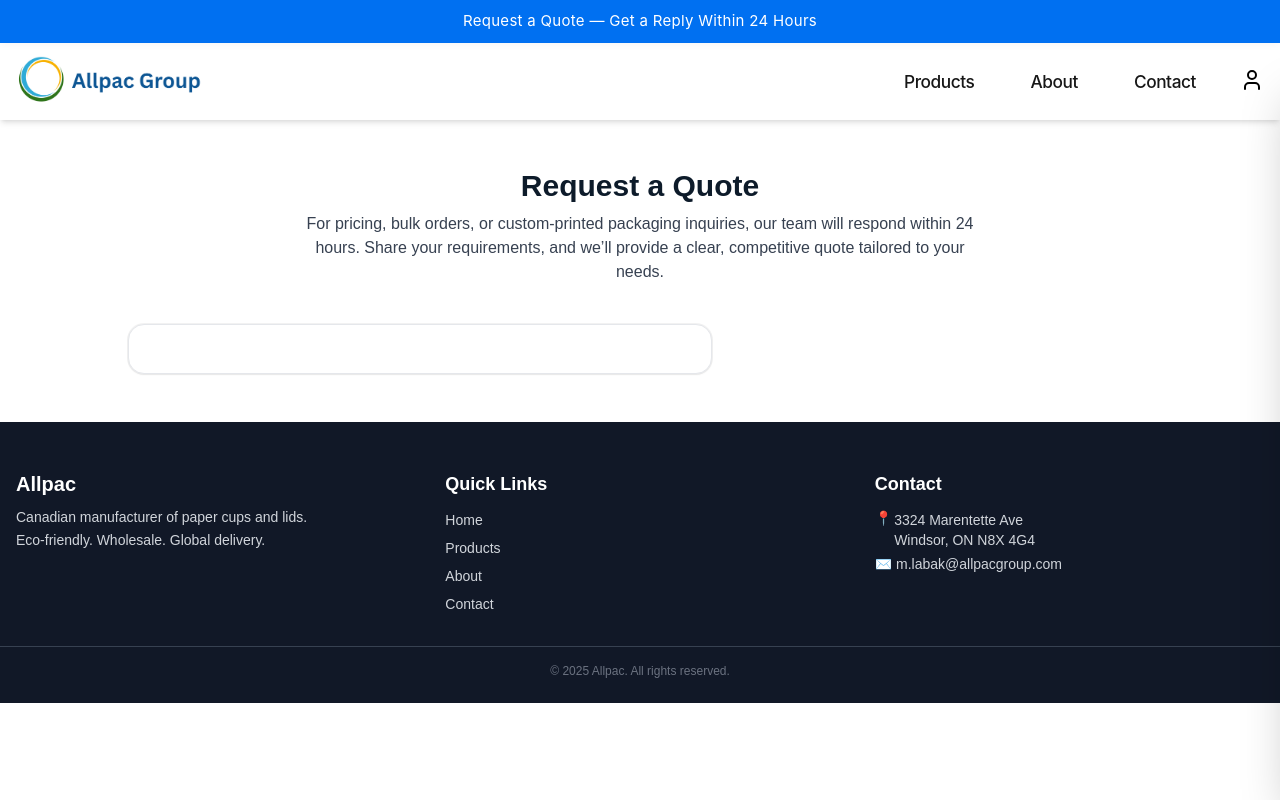
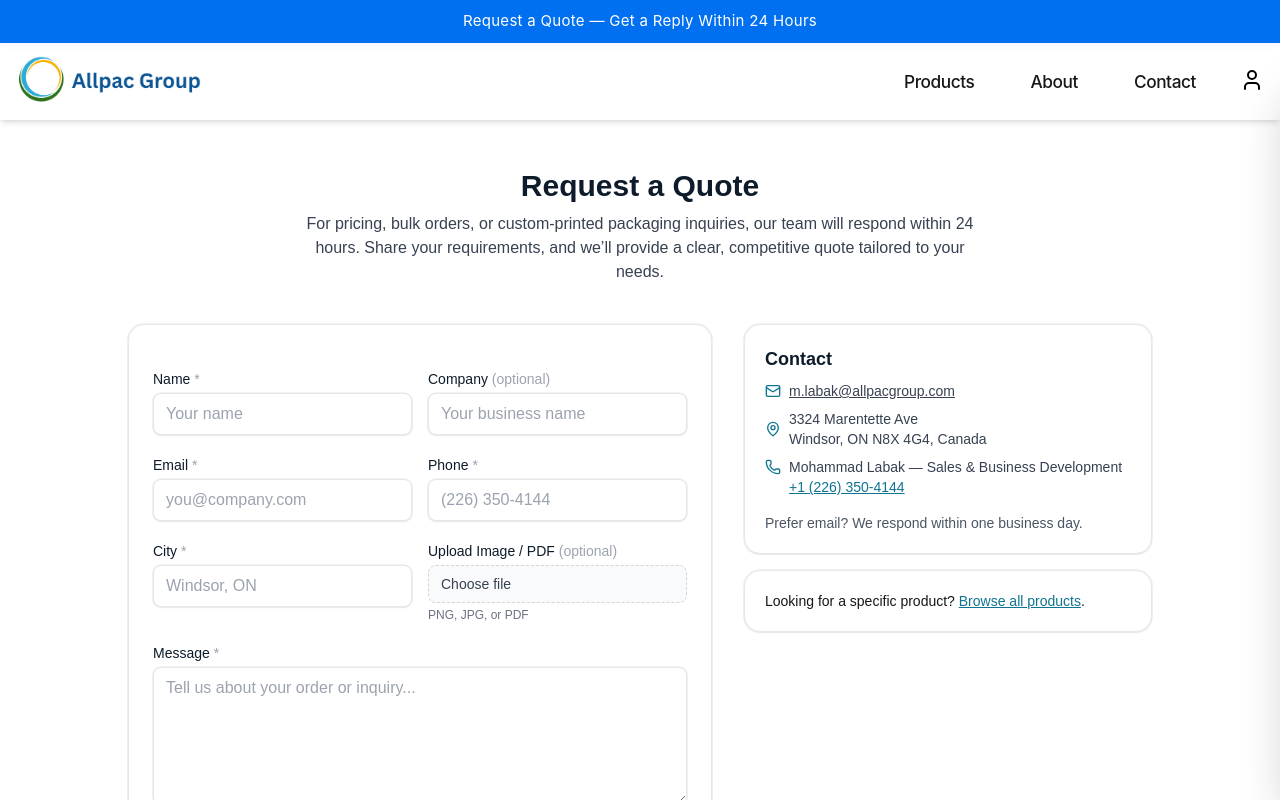
Before and after one commit to Emadedin1/allpacstore, a Next.js app: page /contact in a window 1280 px wide. Shown: the top 800 px of the page. Built offline with nearby package versions, Linux system fonts and the light colour scheme.

Commit message:
Update contactClient.jsx

```diff
--- a/src/app/contact/contactClient.jsx
+++ b/src/app/contact/contactClient.jsx
@@ -4,6 +4,7 @@ import { useState } from "react";
 import { MapPin, Phone, Mail } from "lucide-react";
 import Link from "next/link";
 
+// 🔽 everything below stays exactly the same
 export default function ContactClient() {
   const [loading, setLoading] = useState(false);
   const [ok, setOk] = useState(null);
@@ -28,7 +29,7 @@ export default function ContactClient() {
       if (res.ok) {
         setOk(true);
         form.reset();
-      } else if (data.errors?.length > 0) {
+      } else if (data.errors && data.errors.length > 0) {
         setError(data.errors[0].message);
         setOk(false);
       } else {
@@ -52,12 +53,11 @@ export default function ContactClient() {
           </h1>
           <p className="mx-auto mt-2 max-w-2xl text-gray-700">
             For pricing, bulk orders, or custom-printed packaging inquiries,
-            our team will respond within 24 hours. Share your requirements, and we’ll
-            provide a clear, competitive quote tailored to your needs.
+            our team will respond within 24 hours. Share your requirements, and
+            we’ll provide a clear, competitive quote tailored to your needs.
           </p>
         </div>
 
-        {/* Your full form + contact info below — unchanged */}
         <div className="mt-10 grid gap-8 lg:grid-cols-12">
           {/* FORM SECTION */}
           <div className="lg:col-span-7">
@@ -72,7 +72,130 @@ export default function ContactClient() {
                   className="space-y-5"
                   encType="multipart/form-data"
                 >
-                  {/* your full existing form fields here */}
+                  {/* Honeypot */}
+                  <input
+                    type="text"
+                    name="_gotcha"
+                    className="hidden"
+                    tabIndex={-1}
+                    autoComplete="off"
+                  />
+
+                  {/* Row 1: Name + Company */}
+                  <div className="grid gap-4 sm:grid-cols-2">
+                    <FormField label="Name" htmlFor="name" required>
+                      <input
+                        type="text"
+                        id="name"
+                        name="name"
+                        placeholder="Your name"
+                        required
+                        className="w-full rounded-lg border px-3 py-2 shadow-sm ring-1 ring-black/5 focus:ring-2 focus:ring-cyan-600"
+                      />
+                    </FormField>
+
+                    <FormField label="Company" htmlFor="company" optional>
+                      <input
+                        type="text"
+                        id="company"
+                        name="company"
+                        placeholder="Your business name"
+                        className="w-full rounded-lg border px-3 py-2 shadow-sm ring-1 ring-black/5 focus:ring-2 focus:ring-cyan-600"
+                      />
+                    </FormField>
+                  </div>
+
+                  {/* Row 2: Email + Phone */}
+                  <div className="grid gap-4 sm:grid-cols-2">
+                    <FormField label="Email" htmlFor="email" required>
+                      <input
+                        type="email"
+                        id="email"
+                        name="email"
+                        placeholder="you@company.com"
+                        required
+                        className="w-full rounded-lg border px-3 py-2 shadow-sm ring-1 ring-black/5 focus:ring-2 focus:ring-cyan-600"
+                      />
+                    </FormField>
+
+                    <FormField label="Phone" htmlFor="phone" required>
+                      <input
+                        type="tel"
+                        id="phone"
+                        name="phone"
+                        placeholder="(226) 350-4144"
+                        required
+                        className="w-full rounded-lg border px-3 py-2 shadow-sm ring-1 ring-black/5 focus:ring-2 focus:ring-cyan-600"
+                      />
+                    </FormField>
+                  </div>
+
+                  {/* Row 3: City + Upload */}
+                  <div className="grid gap-4 sm:grid-cols-2">
+                    <FormField label="City" htmlFor="city" required>
+                      <input
+                        type="text"
+                        id="city"
+                        name="city"
+                        placeholder="Windsor, ON"
+                        required
+                        className="w-full rounded-lg border px-3 py-2 shadow-sm ring-1 ring-black/5 focus:ring-2 focus:ring-cyan-600"
+                      />
+                    </FormField>
+
+                    <FormField
+                      label="Upload Image / PDF"
+                      htmlFor="design"
+                      optional
+                    >
+                      <label className="inline-flex w-full cursor-pointer items-center justify-between truncate rounded-lg border border-dashed border-gray-300 bg-gray-50 px-3 py-2 text-sm text-gray-700 hover:bg-gray-100">
+                        <input
+                          id="design"
+                          name="design"
+                          type="file"
+                          accept=".png,.jpg,.jpeg,.pdf"
+                          className="hidden"
+                        />
+                        <span className="truncate">Choose file</span>
+                      </label>
+                      <p className="mt-1 text-xs text-gray-500">
+                        PNG, JPG, or PDF
+                      </p>
+                    </FormField>
+                  </div>
+
+                  {/* Message */}
+                  <FormField label="Message" htmlFor="message" required>
+                    <textarea
+                      id="message"
+                      name="message"
+                      placeholder="Tell us about your order or inquiry..."
+                      required
+                      rows={5}
+                      className="w-full rounded-lg border px-3 py-2 shadow-sm ring-1 ring-black/5 focus:ring-2 focus:ring-cyan-600"
+                    />
+                  </FormField>
+
+                  {error && (
+                    <div className="rounded-lg border border-red-200 bg-red-50 px-4 py-3 text-sm text-red-800">
+                      {error}
+                    </div>
+                  )}
+
+                  <div className="flex items-center gap-3">
+                    <button
+                      type="submit"
+                      disabled={loading}
+                      className="inline-flex items-center rounded-full bg-[#0D1B2A] px-4 py-2 text-white shadow-sm hover:bg-[#0b1420] disabled:opacity-50"
+                    >
+                      {loading ? "Sending..." : "Send message"}
+                    </button>
+                    {ok === false && (
+                      <span className="text-sm text-red-600">
+                        {error || "Couldn’t send message."}
+                      </span>
+                    )}
+                  </div>
                 </form>
               )}
             </div>
@@ -80,7 +203,55 @@ export default function ContactClient() {
 
           {/* CONTACT DETAILS SECTION */}
           <aside className="lg:col-span-5 space-y-4">
-            {/* your contact info content unchanged */}
+            <div className="rounded-2xl border bg-white p-5 shadow-sm ring-1 ring-black/5">
+              <h2 className="text-lg font-semibold text-[#0D1B2A]">
+                Contact
+              </h2>
+              <ul className="mt-2 space-y-2 text-sm text-gray-700">
+                <li className="flex items-center gap-2">
+                  <Mail size={16} className="text-cyan-700" />
+                  <a
+                    href="mailto:m.labak@allpacgroup.com"
+                    className="underline"
+                  >
+                    m.labak@allpacgroup.com
+                  </a>
+                </li>
+                <li className="flex items-center gap-2">
+                  <MapPin size={16} className="text-cyan-700" />
+                  <span>
+                    3324 Marentette Ave
+                    <br />
+                    Windsor, ON N8X 4G4, Canada
+                  </span>
+                </li>
+                <li className="flex items-start gap-2">
+                  <Phone size={16} className="text-cyan-700 mt-[2px]" />
+                  <span>
+                    Mohammad Labak — Sales & Business Development
+                    <br />
+                    <a
+                      href="tel:+12263504144"
+                      className="text-cyan-700 underline"
+                    >
+                      +1 (226) 350-4144
+                    </a>{" "}
+                  </span>
+                </li>
+              </ul>
+
+              <div className="mt-4 text-sm text-gray-600">
+                Prefer email? We respond within one business day.
+              </div>
+            </div>
+
+            <div className="rounded-2xl border bg-white p-5 text-sm shadow-sm ring-1 ring-black/5">
+              Looking for a specific product?{" "}
+              <Link href="/catalog" className="text-cyan-700 underline">
+                Browse all products
+              </Link>
+              .
+            </div>
           </aside>
         </div>
       </div>
```
